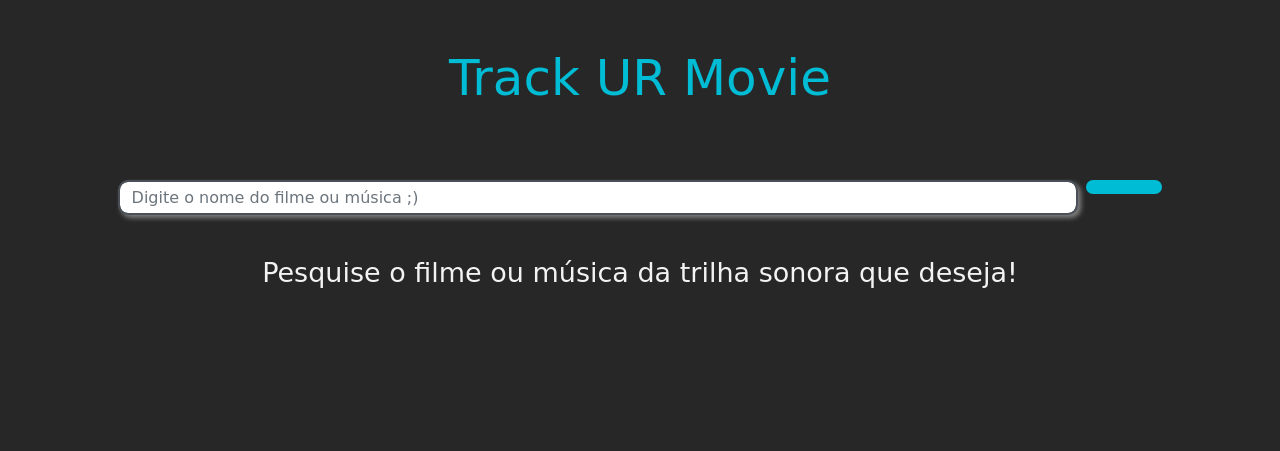
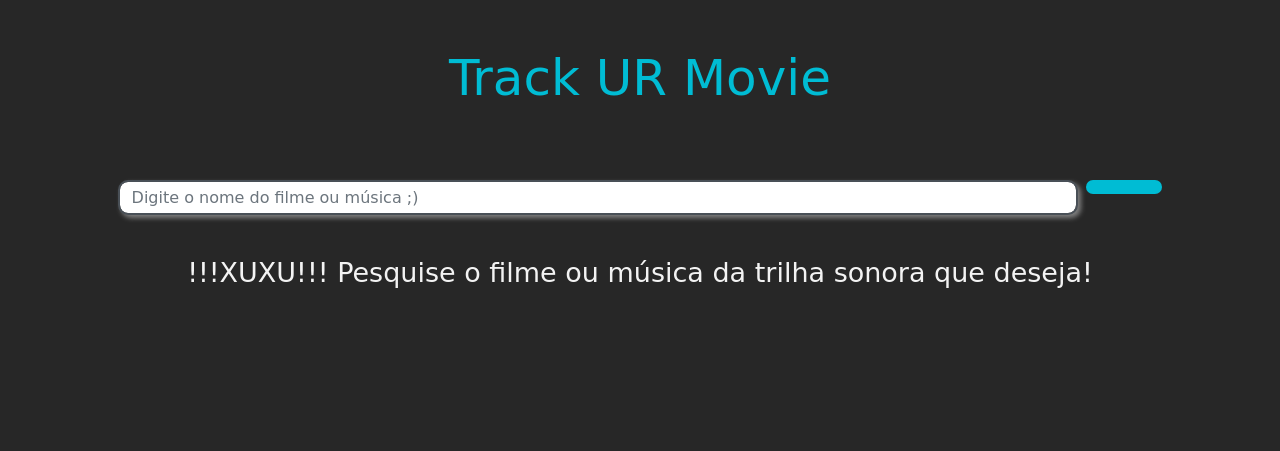
Before and after one commit to dayraroberta/hackathon-laboratoria, a plain HTML site: page index.html in a window 1280 px wide. Shown: the top 451 px of the page. Drawn offline with nearby package versions, Linux system fonts and the light colour scheme; no server answers; some icons are missing; a web font is replaced by a local one.

Commit message:
Another xuxu

```diff
--- a/index.html
+++ b/index.html
@@ -28,7 +28,7 @@
         </div>
       </div>
     </div>
-      <h5 class="message">Pesquise o filme ou música da trilha sonora que deseja!</h5>
+      <h5 class="message">!!!XUXU!!! Pesquise o filme ou música da trilha sonora que deseja!</h5>
       <section class="pt-5 pb-5 d-flex flex-column align-items-center">
         <div id="carousel-pôsters" data-interval="2000" class="carousel slide carousel-fade w-40" data-ride="carousel">
           <div class="carousel-inner">
```
